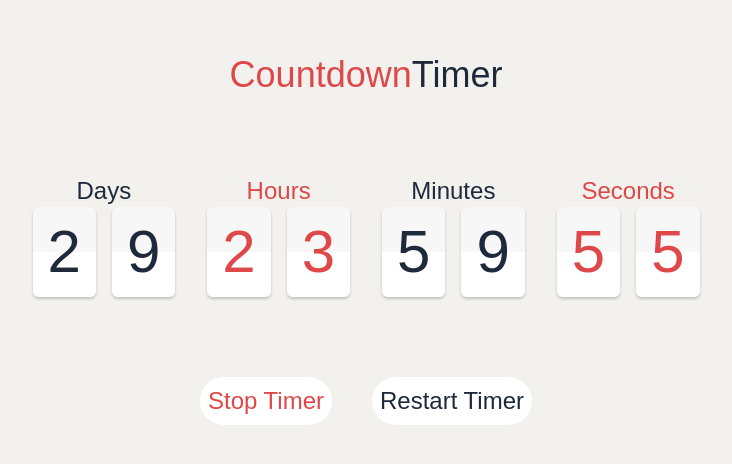
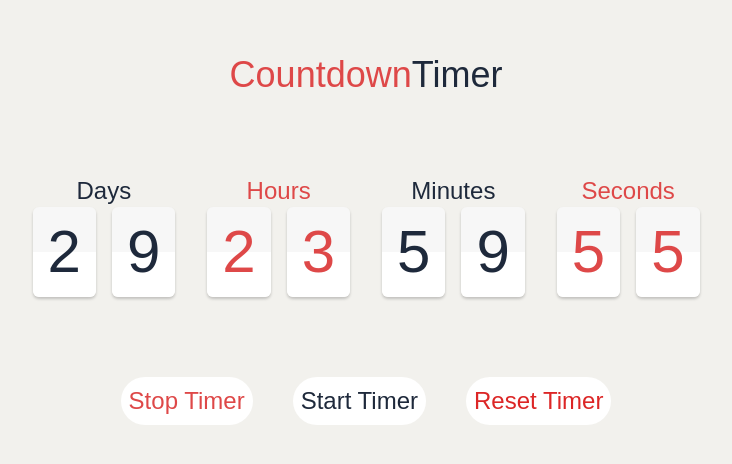
Before and after one commit to mrkamin/countdown-timer, a React (Create React App) app: page / in a window 1280 px wide. Shown: the part 160-624 px from the top of the page, without its empty margins (274-1006 px from the left). Built offline with nearby package versions, Linux system fonts and the light colour scheme.

Commit message:
Add Start Timmer button

```diff
--- a/src/component/Timer.jsx
+++ b/src/component/Timer.jsx
@@ -3,8 +3,10 @@ import PropTypes from 'prop-types';
 import './timer.css';
 
 const Timer = ({ duration }) => {
+  const [initialTime] = useState(duration);
   const [time, setTime] = useState(duration);
   const [running, setRuning] = useState(true);
+  const [pausedTime, setPausedTime] = useState(0);
 
   useEffect(() => {
     let timerId;
@@ -36,11 +38,15 @@ const Timer = ({ duration }) => {
           <div className="timer flex">
             <div className="flip-card">
               <div className="top text-slate-800">{Math.floor(days / 10)}</div>
-              <div className="bottom text-slate-800">{Math.floor(days / 10)}</div>
+              <div className="bottom text-slate-800">
+                {Math.floor(days / 10)}
+              </div>
             </div>
             <div className="flip-card ">
               <div className="top text-slate-800">{Math.floor(days % 10)}</div>
-              <div className="bottom text-slate-800">{Math.floor(days % 10)}</div>
+              <div className="bottom text-slate-800">
+                {Math.floor(days % 10)}
+              </div>
             </div>
           </div>
         </div>
@@ -61,12 +67,20 @@ const Timer = ({ duration }) => {
           <p className="text-2xl text-slate-800">Minutes</p>
           <div className="timer flex">
             <div className="flip-card ">
-              <div className="top text-slate-800">{Math.floor(minutes / 10)}</div>
-              <div className="bottom text-slate-800">{Math.floor(minutes / 10)}</div>
+              <div className="top text-slate-800">
+                {Math.floor(minutes / 10)}
+              </div>
+              <div className="bottom text-slate-800">
+                {Math.floor(minutes / 10)}
+              </div>
             </div>
             <div className="flip-card ">
-              <div className="top text-slate-800">{Math.floor(minutes % 10)}</div>
-              <div className="bottom text-slate-800">{Math.floor(minutes % 10)}</div>
+              <div className="top text-slate-800">
+                {Math.floor(minutes % 10)}
+              </div>
+              <div className="bottom text-slate-800">
+                {Math.floor(minutes % 10)}
+              </div>
             </div>
           </div>
         </div>
@@ -89,11 +103,20 @@ const Timer = ({ duration }) => {
 
   const stopTimer = () => {
     setRuning(false);
+    setPausedTime(time);
   };
 
   const restartTimer = () => {
-    setTime(duration);
     setRuning(true);
+    setTime(initialTime);
+    setPausedTime(0);
+  };
+
+  const resetTimer = () => {
+    if (!running) {
+      setRuning(true);
+      setTime(pausedTime);
+    }
   };
 
   return (
@@ -113,10 +136,17 @@ const Timer = ({ duration }) => {
         </button>
         <button
           type="button"
-          className="rounded-full p-2 text-2xl  font-medium text-slate-800 cursor-pointer bg-white hover:bg-slate-800 hover:text-white active:bg-violet-700 focus:outline-none focus:ring focus:ring-violet-300"
+          className="rounded-full p-2 text-2xl font-medium text-slate-800 cursor-pointer bg-white hover:bg-slate-800 hover:text-white active:bg-violet-700 focus:outline-none focus:ring focus:ring-violet-300"
+          onClick={resetTimer}
+        >
+          Start Timer
+        </button>
+        <button
+          type="button"
+          className="rounded-full p-2 text-2xl  font-medium text-red-600 cursor-pointer bg-white hover:bg-slate-800 hover:text-white active:bg-violet-700 focus:outline-none focus:ring focus:ring-violet-300"
           onClick={restartTimer}
         >
-          Restart Timer
+          Reset Timer
         </button>
       </div>
     </div>
```
